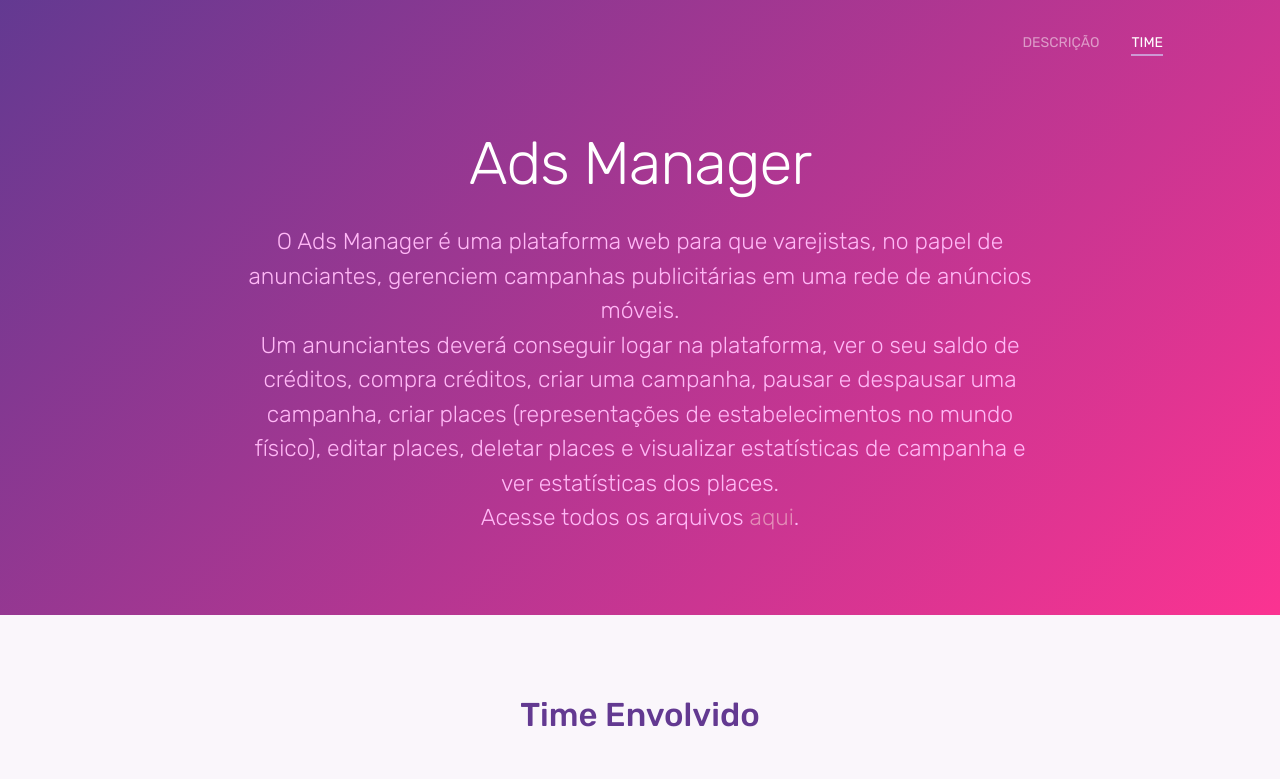
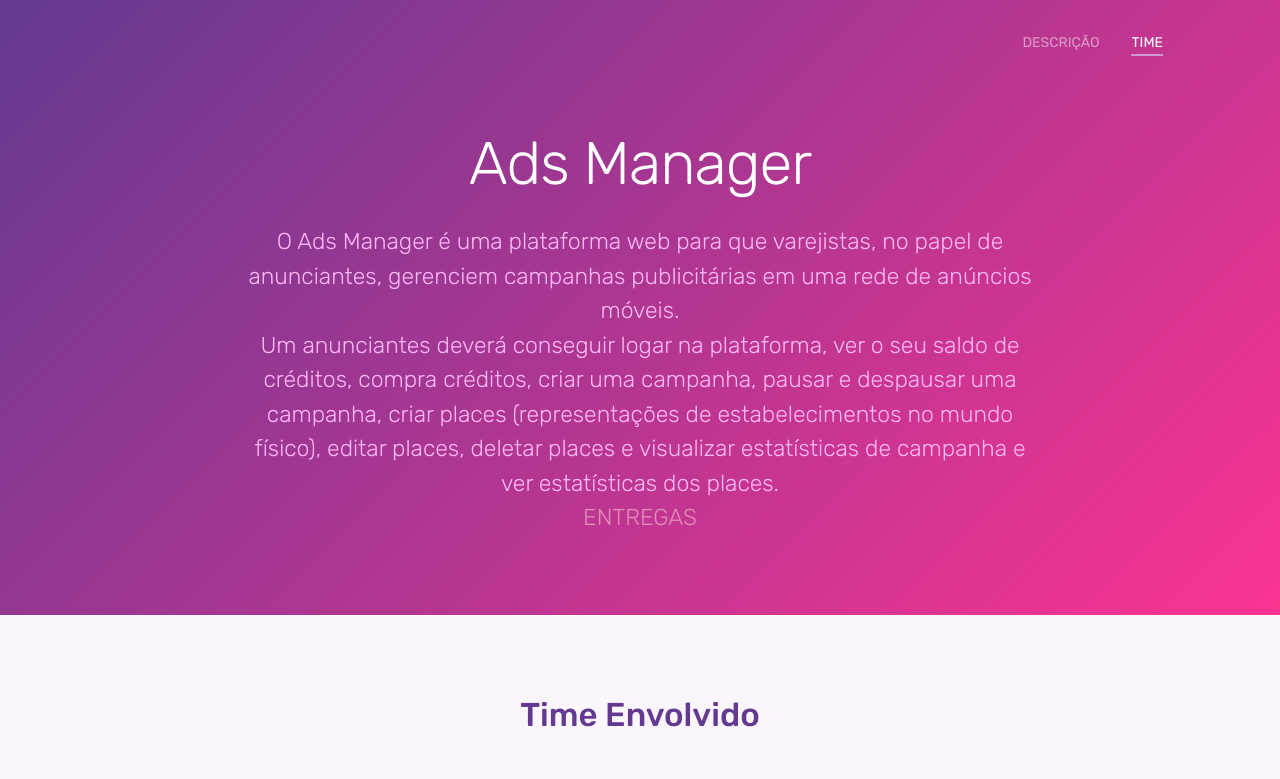
Before and after one commit to dgmneto/dgmneto.github.io, a plain HTML site: page index.html in a window 1280 px wide. Shown: the top 779 px of the page. Drawn offline with Linux system fonts and the light colour scheme.

Commit message:
Ajeitado o link pras entregas

```diff
--- a/index.html
+++ b/index.html
@@ -40,7 +40,7 @@
             <h1>Ads Manager</h1>
             <p class="tagline">O Ads Manager é uma plataforma web para que varejistas, no papel de anunciantes, gerenciem campanhas publicitárias em uma rede de anúncios móveis.</p>
             <p class="tagline">Um anunciantes deverá conseguir logar na plataforma, ver o seu saldo de créditos, compra créditos, criar uma campanha, pausar e despausar uma campanha, criar places (representações de estabelecimentos no mundo físico), editar places, deletar places e visualizar estatísticas de campanha e ver estatísticas dos places.</p>
-            <p class="tagline">Acesse todos os arquivos <a href="https://drive.google.com/drive/folders/140QQoF_XVL1kQRNK3YMD0jv4OgPgWWnt?usp=sharing">aqui</a>.</p>
+            <p class="tagline"><a href="https://drive.google.com/drive/folders/140QQoF_XVL1kQRNK3YMD0jv4OgPgWWnt?usp=sharing">ENTREGAS</a></p>
         </div>
     </header>
 
```
